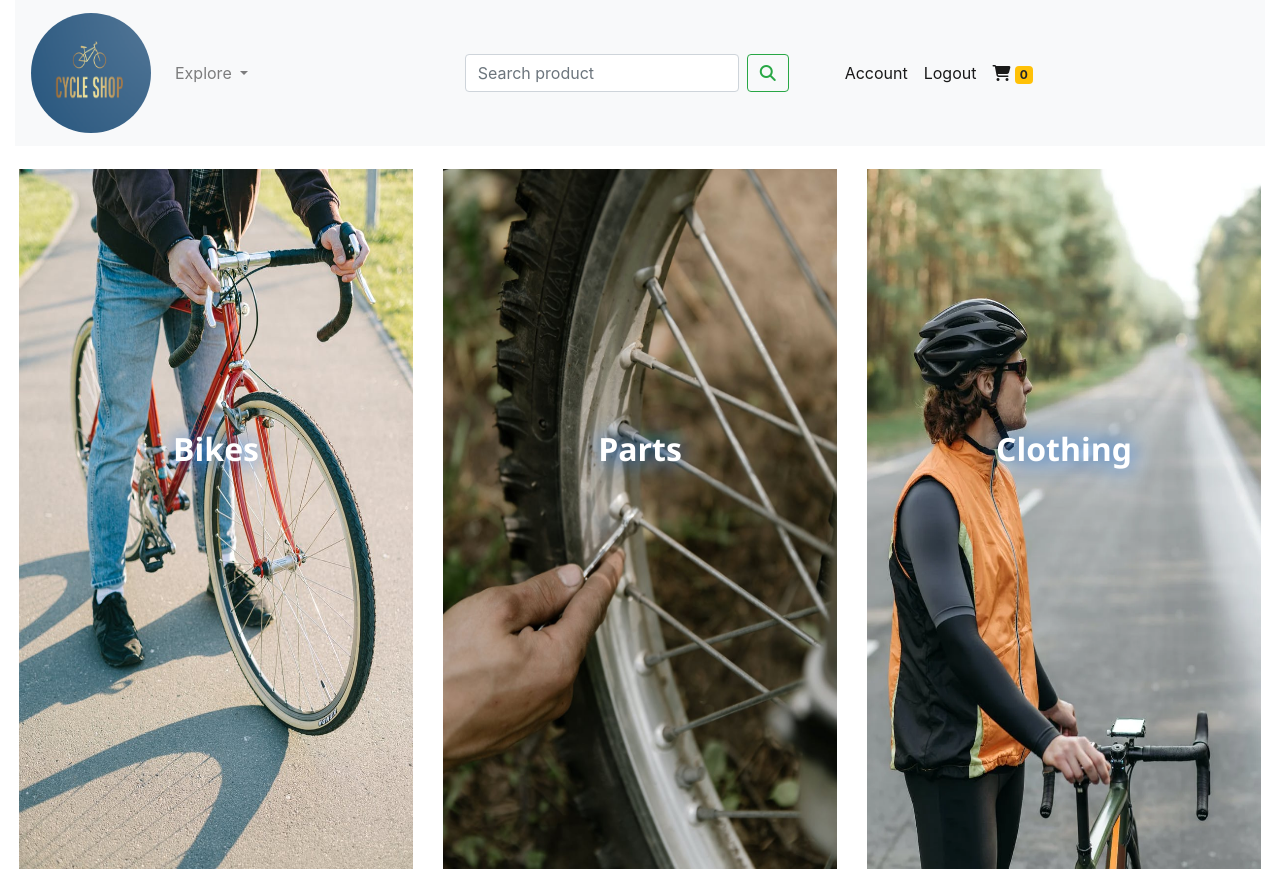
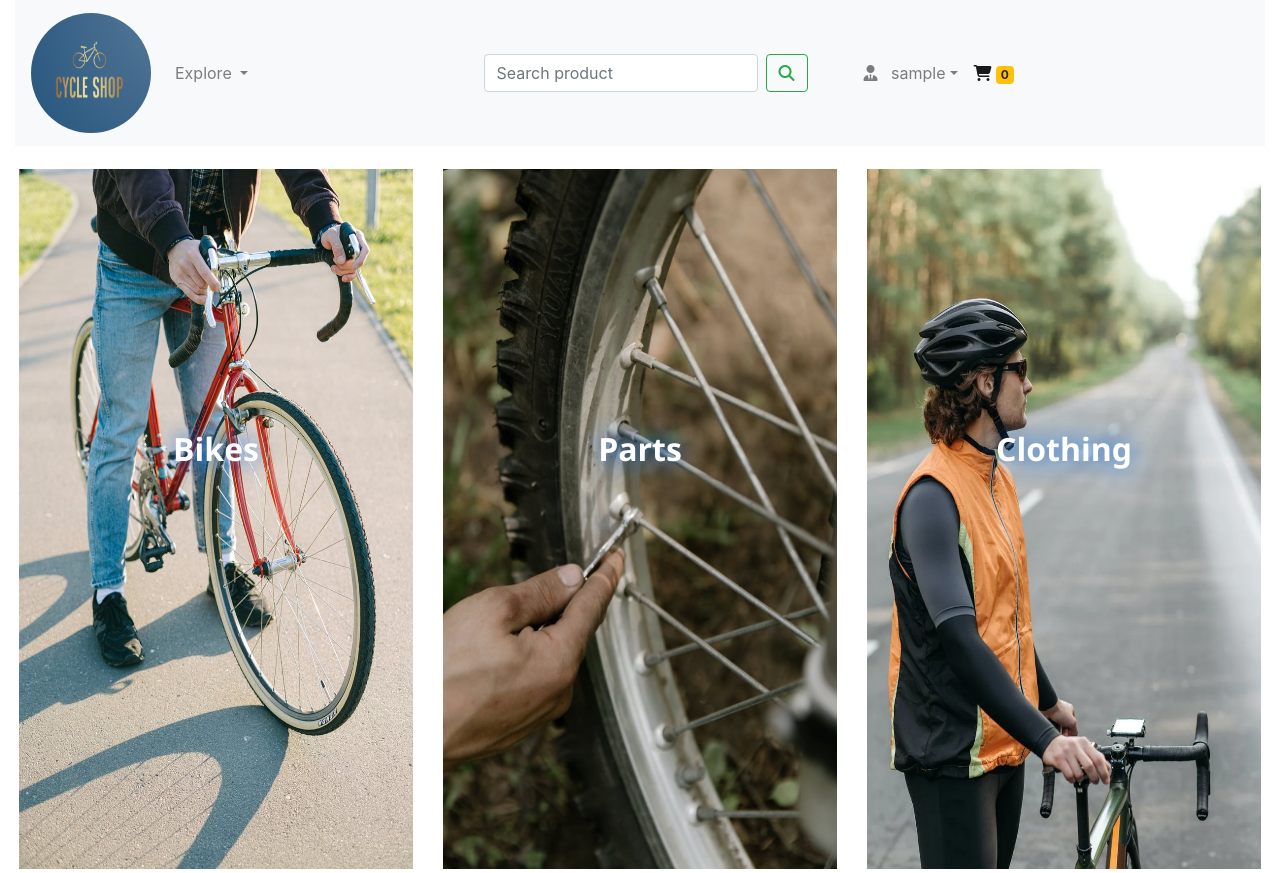
Before and after one commit to jamitag/project-5-eCommerce-Website, a Django app: page / in a window 1280 px wide. Run offline with Django 3.2, Linux system fonts and the light colour scheme; the visitor is signed in with stand-in values (Sample User, id 1); data that the repository does not hold is empty; some libraries are stand-ins or nearby versions.

Commit message:
update navbar

```diff
--- a/templates/base.html
+++ b/templates/base.html
@@ -20,8 +20,8 @@
     <!--Font awesome icons -->
     <link rel="stylesheet" href="https://use.fontawesome.com/releases/v5.8.2/css/all.css" integrity="sha384-oS3vJWv+0UjzBfQzYUhtDYW+Pj2yciDJxpsK1OYPAYjqT085Qq/1cq5FLXAZQ7Ay" crossorigin="anonymous">
 
-    <script src="https://cdn.jsdelivr.net/npm/jquery@3.5.1/dist/jquery.min.js" integrity="sha256-9/aliU8dGd2tb6OSsuzixeV4y/faTqgFtohetphbbj0=" crossorigin="anonymous"></script>
-    <script src="https://cdn.jsdelivr.net/npm/bootstrap@4.6.1/dist/js/bootstrap.bundle.min.js" integrity="sha384-fQybjgWLrvvRgtW6bFlB7jaZrFsaBXjsOMm/tB9LTS58ONXgqbR9W8oWht/amnpF" crossorigin="anonymous"></script>
+    <!-- <script src="https://cdn.jsdelivr.net/npm/jquery@3.5.1/dist/jquery.min.js" integrity="sha256-9/aliU8dGd2tb6OSsuzixeV4y/faTqgFtohetphbbj0=" crossorigin="anonymous"></script>
+    <script src="https://cdn.jsdelivr.net/npm/bootstrap@4.6.1/dist/js/bootstrap.bundle.min.js" integrity="sha384-fQybjgWLrvvRgtW6bFlB7jaZrFsaBXjsOMm/tB9LTS58ONXgqbR9W8oWht/amnpF" crossorigin="anonymous"></script> -->
 
     <!-- Google fonts -->
     <link rel="preconnect" href="https://fonts.googleapis.com">
--- a/templates/partials/navbar.html
+++ b/templates/partials/navbar.html
@@ -33,12 +33,17 @@
       </form>
       <ul class="navbar-nav mr-auto ml-5">
         {% if user.is_authenticated %}
-        <li class="nav-item active">
-          <a class="nav-link" href="{% url 'users-profile' %}">Account</a>
-        </li>
-        <li class="nav-item active">
-          <a class="nav-link" href="{% url 'logout'%}">Logout</a>
-        </li>
+        <li class="nav-item dropdown">
+          <a class="nav-link dropdown-toggle" href="" id="navbarDropdown" role="button"
+          data-toggle="dropdown" aria-haspopup="true" aria-expanded="false">
+          <i class="fas fa-user-tie"></i>&nbsp;&nbsp; {{request.user.username}}</a>
+          <div class="dropdown-menu" aria-labelledby="navbarDropdown">
+              <a class="dropdown-item" href="{% url 'users-profile' %}">Profile</a>
+              <a class="dropdown-item" href="">Order</a>
+              <div class="dropdown-divider"></div>
+              <a class="dropdown-item" href="{% url 'logout' %}">Logout</a>
+          </div>
+      </li>
         <li class="nav-item active">
           <a class="nav-link" href="{% url 'cart' %}"><i class="fas fa-shopping-cart"></i>
             <span class="badge badge-warning">{{request.user|cart_total}}</span>
```
